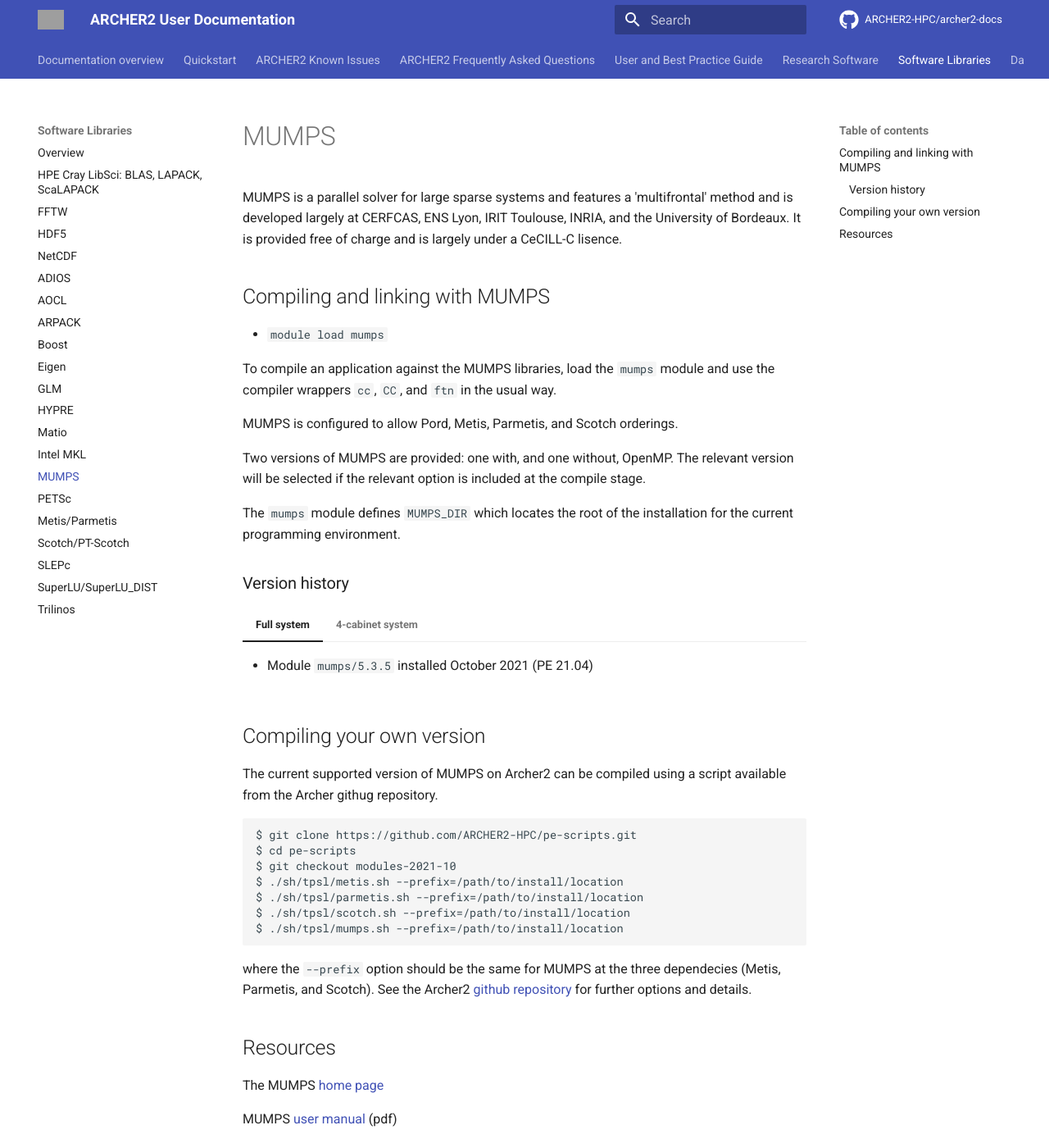
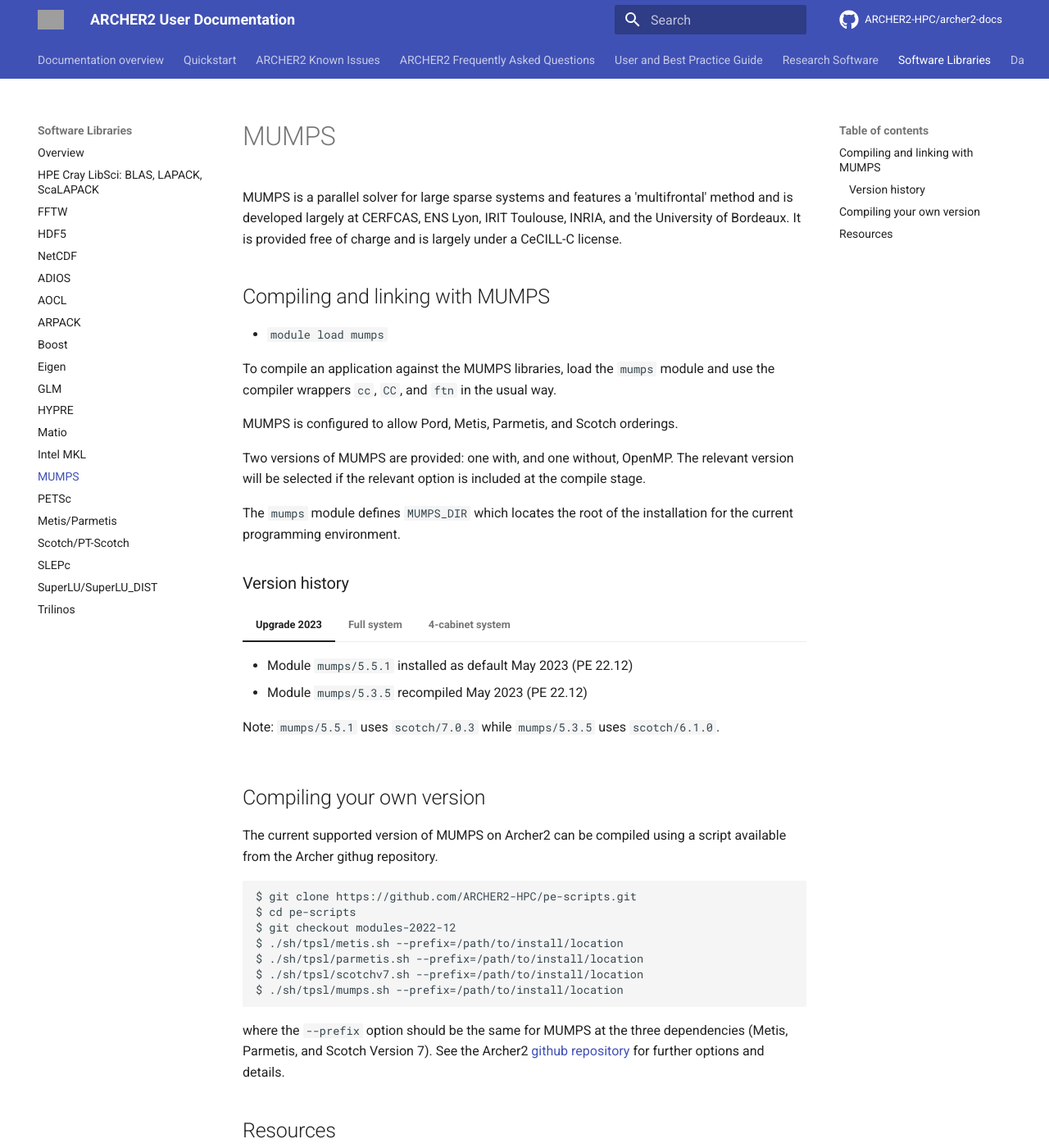
Before and after one commit to ARCHER2-HPC/archer2-docs, an MkDocs documentation site: the page built from docs/software-libraries/mumps.md, in a window 1280 px wide and 1400 px high. Shown: the whole window at 82% size. Built offline with MkDocs 1.6.1 and Material for MkDocs 9.7.7, drawn with Linux system fonts in a browser that asks for light colours; comment, search, counter and statistics services are not loaded; some of the changed text lies outside the part shown; grey boxes are pictures that could not be loaded.

Commit message:
Mumps to add v5.5.1

````diff
--- a/docs/software-libraries/mumps.md
+++ b/docs/software-libraries/mumps.md
@@ -4,7 +4,7 @@ MUMPS is a parallel solver for large sparse systems and features
 a 'multifrontal' method and is developed largely at CERFCAS,
 ENS Lyon, IRIT Toulouse, INRIA, and the University of Bordeaux.
 It is provided free of charge and is largely under a CeCILL-C
-lisence.
+license.
 
 
 ## Compiling and linking with MUMPS
@@ -27,6 +27,14 @@ installation for the current programming environment.
 
 ### Version history
 
+=== "Upgrade 2023"
+
+    - Module `mumps/5.5.1` installed as default May 2023 (PE 22.12)
+    - Module `mumps/5.3.5` recompiled May 2023 (PE 22.12)
+
+    Note: `mumps/5.5.1` uses `scotch/7.0.3` while `mumps/5.3.5` uses
+    `scotch/6.1.0`.
+
 === "Full system"
 
     - Module `mumps/5.3.5` installed October 2021 (PE 21.04)
@@ -46,20 +54,21 @@ a script available from the Archer githug repository.
 ```
 $ git clone https://github.com/ARCHER2-HPC/pe-scripts.git
 $ cd pe-scripts
-$ git checkout modules-2021-10
+$ git checkout modules-2022-12
 $ ./sh/tpsl/metis.sh --prefix=/path/to/install/location
 $ ./sh/tpsl/parmetis.sh --prefix=/path/to/install/location
-$ ./sh/tpsl/scotch.sh --prefix=/path/to/install/location
+$ ./sh/tpsl/scotchv7.sh --prefix=/path/to/install/location
 $ ./sh/tpsl/mumps.sh --prefix=/path/to/install/location
 ```
 where the `--prefix` option should be the same for MUMPS at
-the three dependecies (Metis, Parmetis, and Scotch). See the
-Archer2 [github repository](https://github.com/ARCHER2-HPC/pe-scripts/tree/cse-develop)
+the three dependencies (Metis, Parmetis, and Scotch Version 7).
+See the Archer2 [github repository](https://github.com/ARCHER2-HPC/pe-scripts/tree/cse-develop)
 for further options and details.
 
 
 ## Resources
 
-The MUMPS [home page](http://mumps.enseeiht.fr)
+The [MUMPS home page](https://mumps-solver.org/index.php)
 
-MUMPS [user manual](http://mumps.enseeiht.fr/doc/userguide_5.4.1.pdf) (pdf)
+MUMPS [user manual](https://mumps-solver.org/doc/userguide_5.6.0.pdf)
+(Version 5.6, pdf)
````
